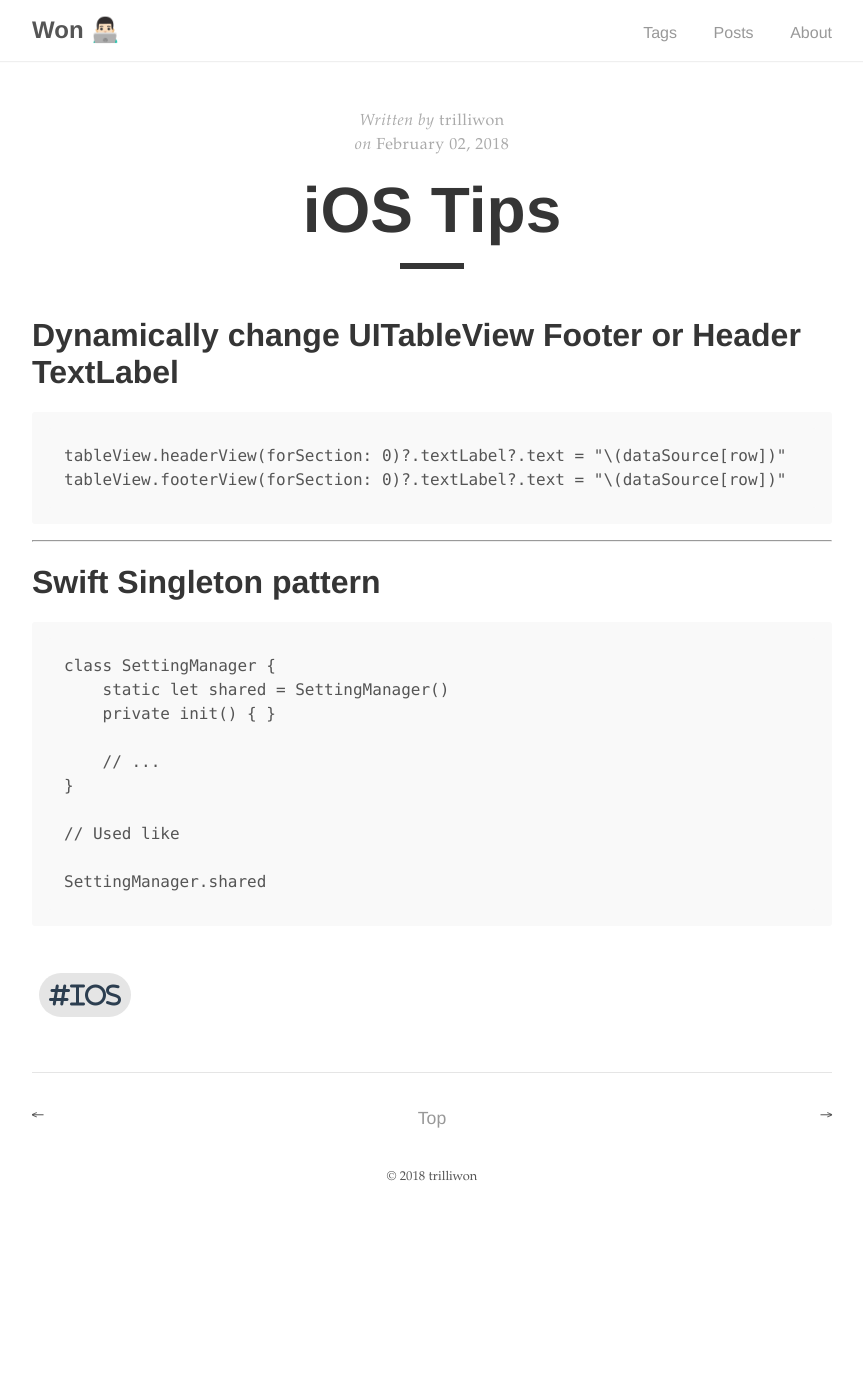
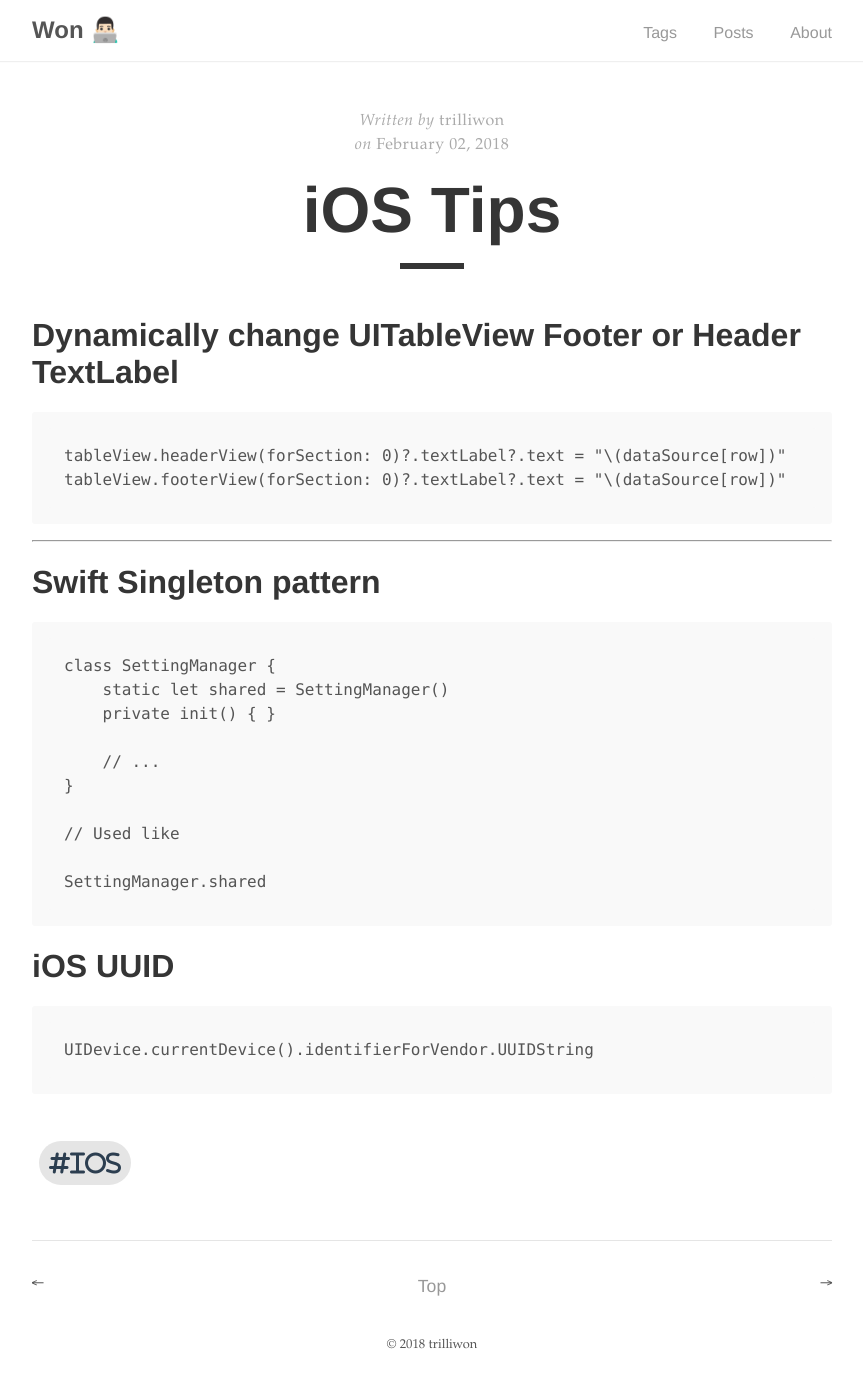
Before and after one commit to trilliwon/ABL, a Jekyll site: the page built from _posts/ios/2018-02-02-ios-tips.md, in a window 1280 px wide. Shown: the whole page, without its empty margins (208-1071 px from the left). Built offline with Jekyll 4.4.1, drawn with Linux system fonts in a browser that asks for light colours; nearby versions of some CDN libraries; before the commit the page ends 1220 px from its top, so only the background shows below that.

Commit message:
Sun May  6 23:18:54 KST 2018

````diff
--- a/_posts/ios/2018-02-02-ios-tips.md
+++ b/_posts/ios/2018-02-02-ios-tips.md
@@ -30,3 +30,8 @@ class SettingManager {
 
 SettingManager.shared
 ```
+# iOS UUID
+
+```
+UIDevice.currentDevice().identifierForVendor.UUIDString
+```
````
Also changed, not shown: _posts/computer-science/2018-05-03-studylist.md (+1 -0 lines).
